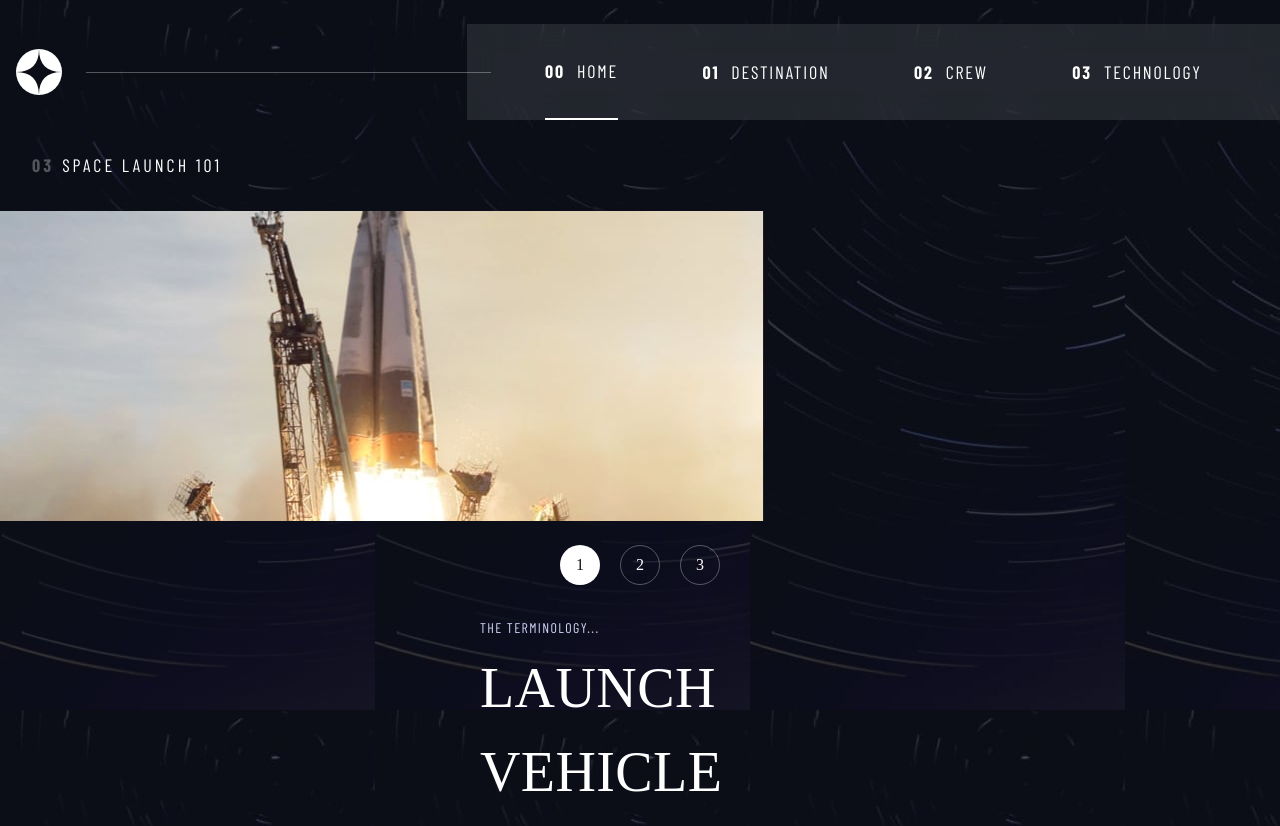
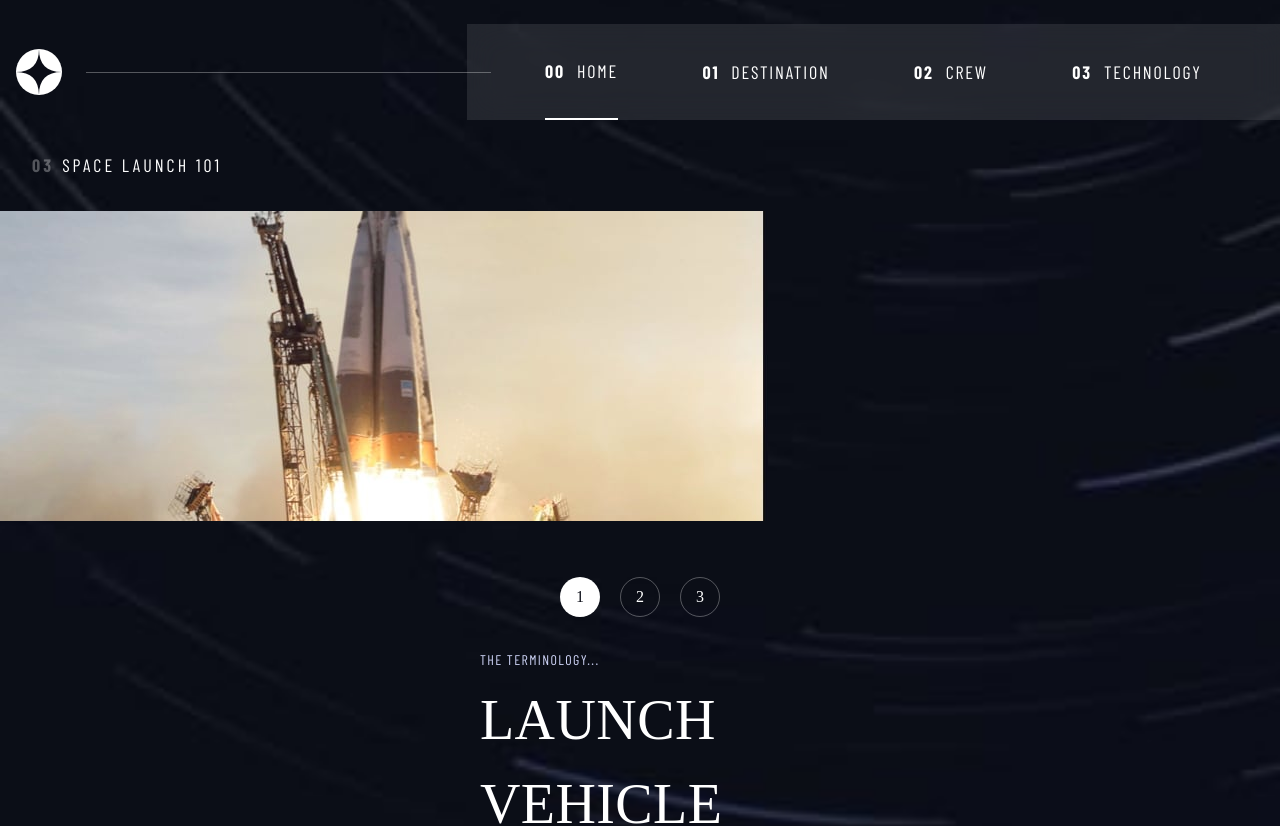
Before and after one commit to Sana-Shabeel/space-tourism-ts, a React (Vite) app: page / in a window 1280 px wide. Shown: the top 826 px of the page. Built offline with nearby package versions, Linux system fonts and the light colour scheme; a web font is replaced by a local one.

Commit message:
fix padding

```diff
--- a/src/pages/Technology.tsx
+++ b/src/pages/Technology.tsx
@@ -20,7 +20,7 @@ const Technology = () => {
   }, []);
 
   return (
-    <section className="grid min-h-screen grid-rows-home bg-technology-mobile">
+    <section className="min-h-screen bg-technology-mobile bg-cover bg-center">
       <Navbar />
 
       <div className="grid">
@@ -36,7 +36,7 @@ const Technology = () => {
           </div>
           <div className="mx-auto my-6 flex w-80 flex-col gap-6 text-white">
             {/* TABS */}
-            <div className="mx-auto flex w-40 items-center justify-between text-white">
+            <div className="mx-auto mt-8 flex w-40 items-center justify-between text-white">
               {techNameArr.map((name, idx) => (
                 <button
                   className={`${
```
